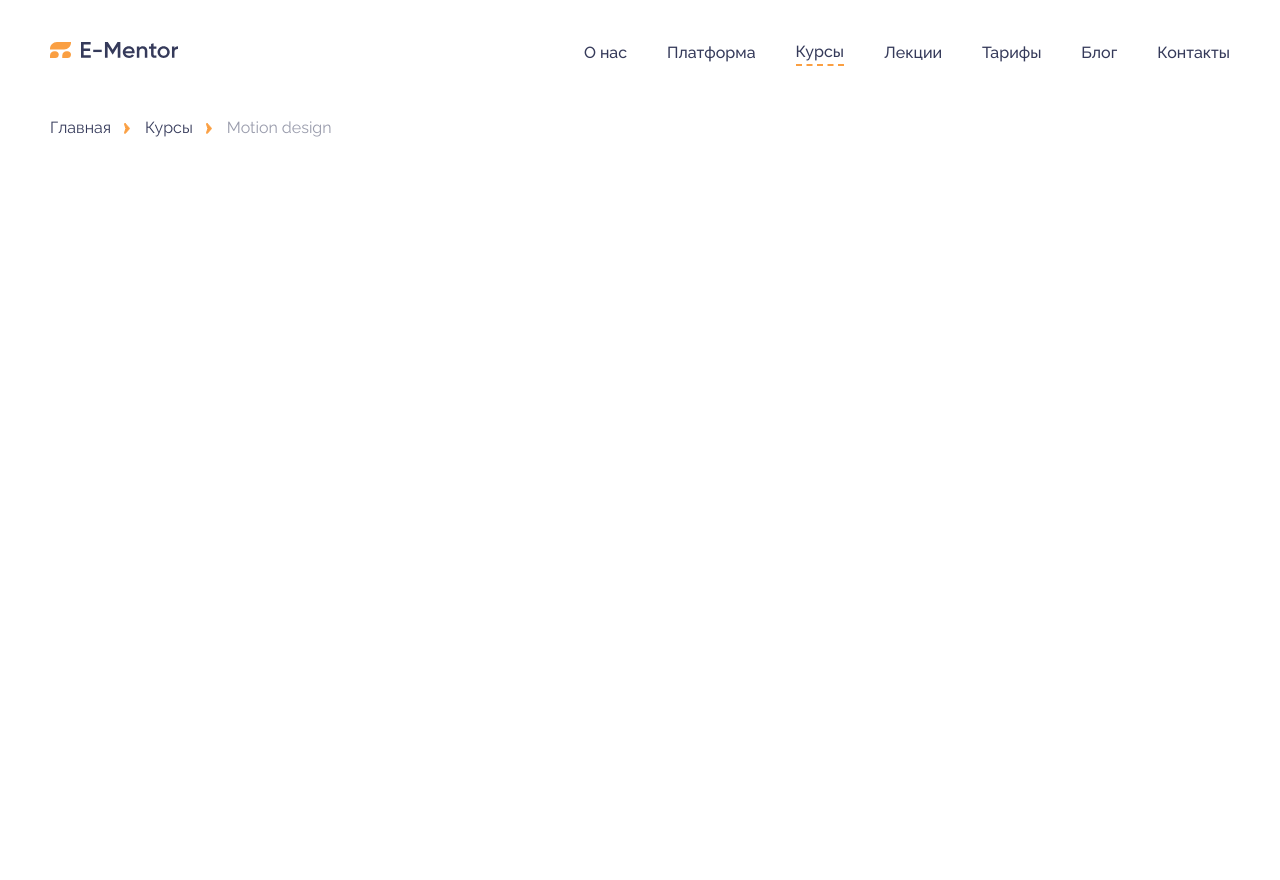
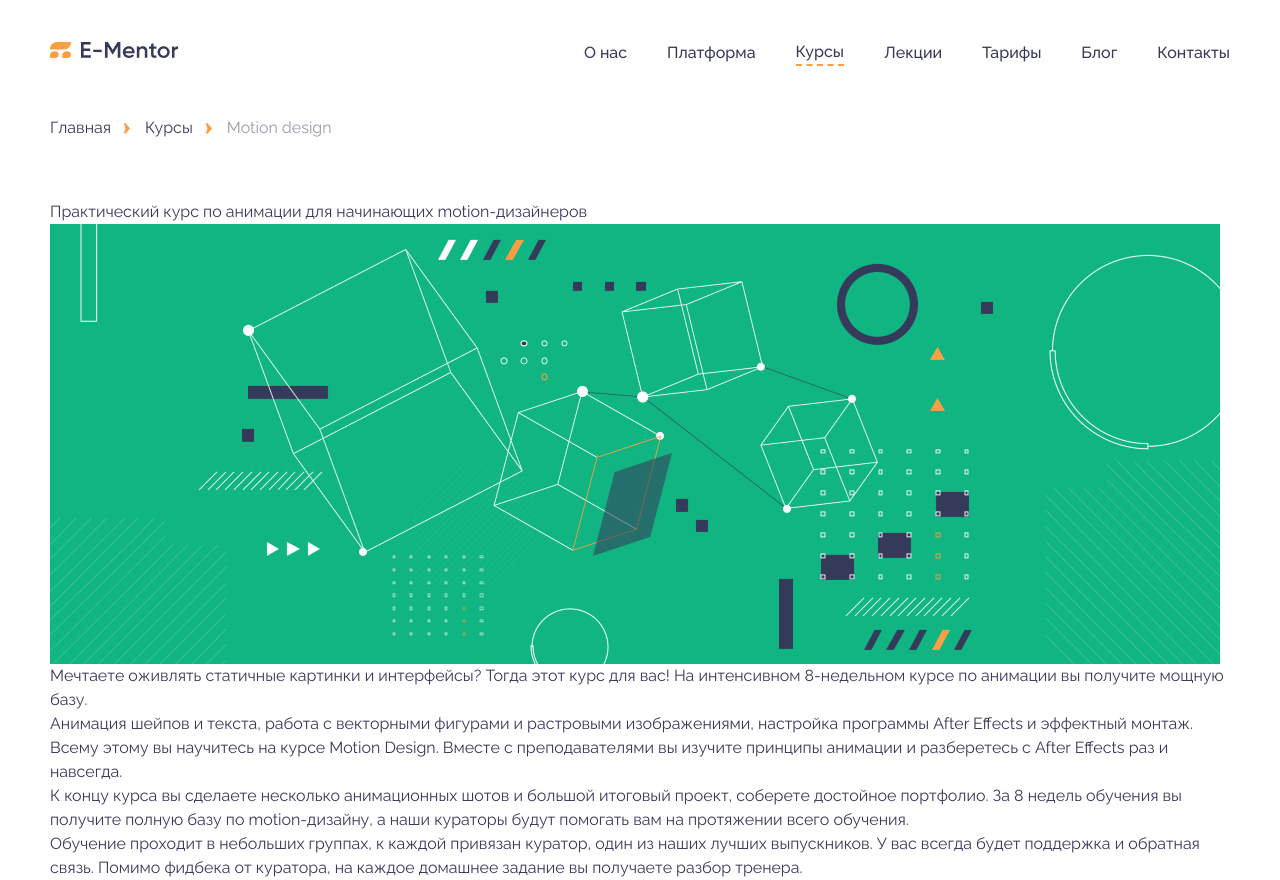
Before and after one commit to Daniil-gavrilooov/ementor_motion-design, a plain HTML site: page app/index.html in a window 1280 px wide. Before the commit the page ends 800 px from the top, so only its background shows below. Drawn offline with Linux system fonts and the light colour scheme.

Commit message:
add html section (cours-info)

```diff
--- a/app/index.html
+++ b/app/index.html
@@ -1,5 +1,6 @@
 <!DOCTYPE html>
 <html lang="ru">
+
 <head>
     <meta charset="UTF-8">
     <meta http-equiv="X-UA-Compatible" content="IE=edge">
@@ -10,6 +11,7 @@
     <link href="https://fonts.googleapis.com/css2?family=Raleway:wght@400;500&display=swap" rel="stylesheet">
     <link rel="stylesheet" href="css/style.min.css">
 </head>
+
 <body>
 
     <header class="header">
@@ -71,7 +73,47 @@
         </div>
     </header>
 
+    <main class="main">
+        <section class="cours-info">
+            <div class="container">
+                <h2 class="cours-info__title">
+                    Практический курс по анимации
+                    для начинающих motion-дизайнеров
+                </h2>
+
+                <div class="cours-info__img">
+                    <img src="images/cours-info__img.jpg" alt="">
+                </div>
+
+                <div class="cours-info__content">
+                    <h4 class="cours-info__content-title">
+                        Мечтаете оживлять статичные картинки и интерфейсы? Тогда этот курс для вас!
+                        На интенсивном 8-недельном курсе по анимации вы получите мощную базу.
+                    </h4>
+
+                    <p class="cours-info__content-text">
+                        Анимация шейпов и текста, работа с векторными фигурами и растровыми изображениями, настройка
+                        программы After Effects и эффектный монтаж. Всему этому вы научитесь на курсе Motion Design.
+                        Вместе с преподавателями вы изучите принципы анимации и разберетесь с After Effects раз и
+                        навсегда.
+                    </p>
+                    <p class="cours-info__content-text">
+                        К концу курса вы сделаете несколько анимационных шотов и большой итоговый проект, соберете
+                        достойное портфолио. За 8 недель обучения вы получите полную базу по motion-дизайну, а наши
+                        кураторы будут помогать вам на протяжении всего обучения.
+                    </p>
+                    <p class="cours-info__content-text">
+                        Обучение проходит в небольших группах, к каждой привязан куратор, один из наших лучших
+                        выпускников. У вас всегда будет поддержка и обратная связь. Помимо фидбека от куратора, на
+                        каждое домашнее задание вы получаете разбор тренера.
+                    </p>
+                </div>
+            </div>
+        </section>
+    </main>
+
 
     <script src="js/main.min.js"></script>
 </body>
+
 </html>
```
Also changed, not shown: app/images/cours-info__img.jpg (added).
